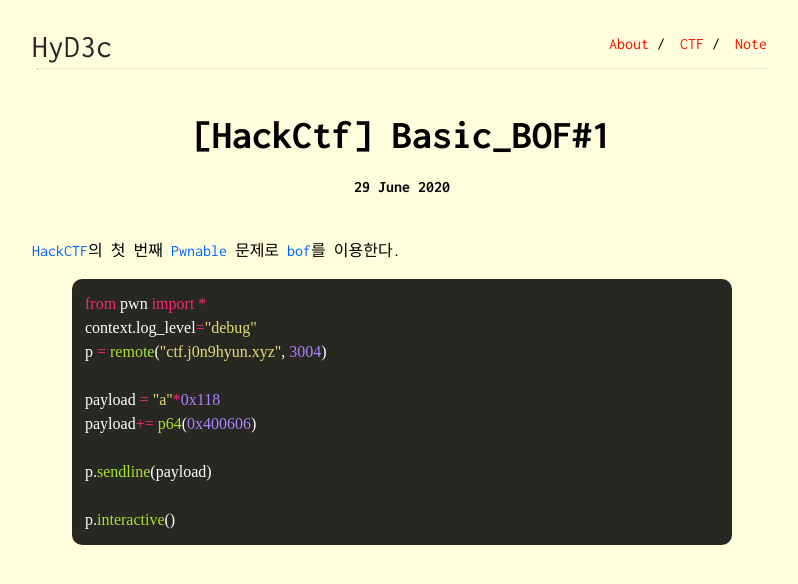
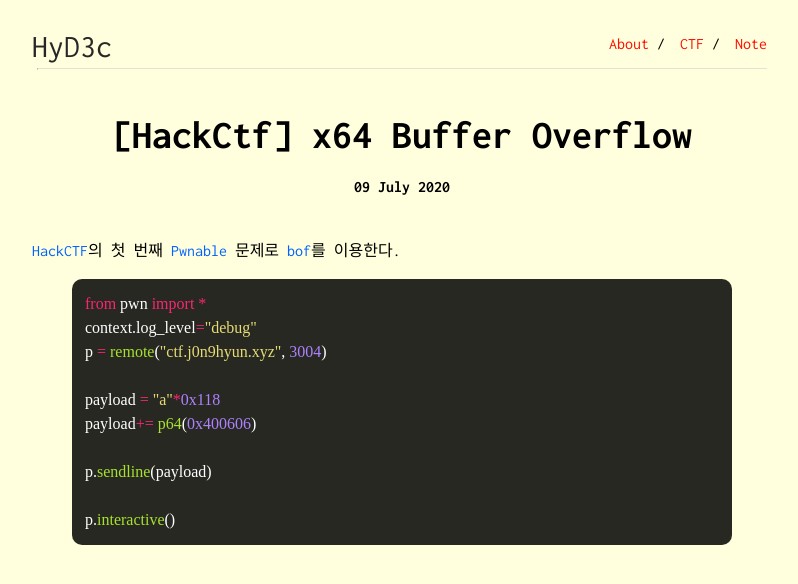
Before and after one commit to HyD3c/HyD3c.github.io, a Jekyll site: the page built from _ctfs/2020-07-09-x64-Buffer-Overflow.md, in a window 1280 px wide. Shown: the top 584 px of the page, without its empty margins (238-1036 px from the left). Built offline with Jekyll 4.4.1, drawn with Linux system fonts in a browser that asks for light colours; some web fonts are replaced.

Commit message:
Update 2020-07-09-x64-Buffer-Overflow.md

```diff
--- a/_ctfs/2020-07-09-x64-Buffer-Overflow.md
+++ b/_ctfs/2020-07-09-x64-Buffer-Overflow.md
@@ -1,6 +1,6 @@
 ---
-title: "[HackCtf] Basic_BOF#1"
-date: 2020-06-29
+title: "[HackCtf] x64 Buffer Overflow"
+date: 2020-07-09
 ctf: HackCTF
 tag: [pwnable]
 layout: post
```
